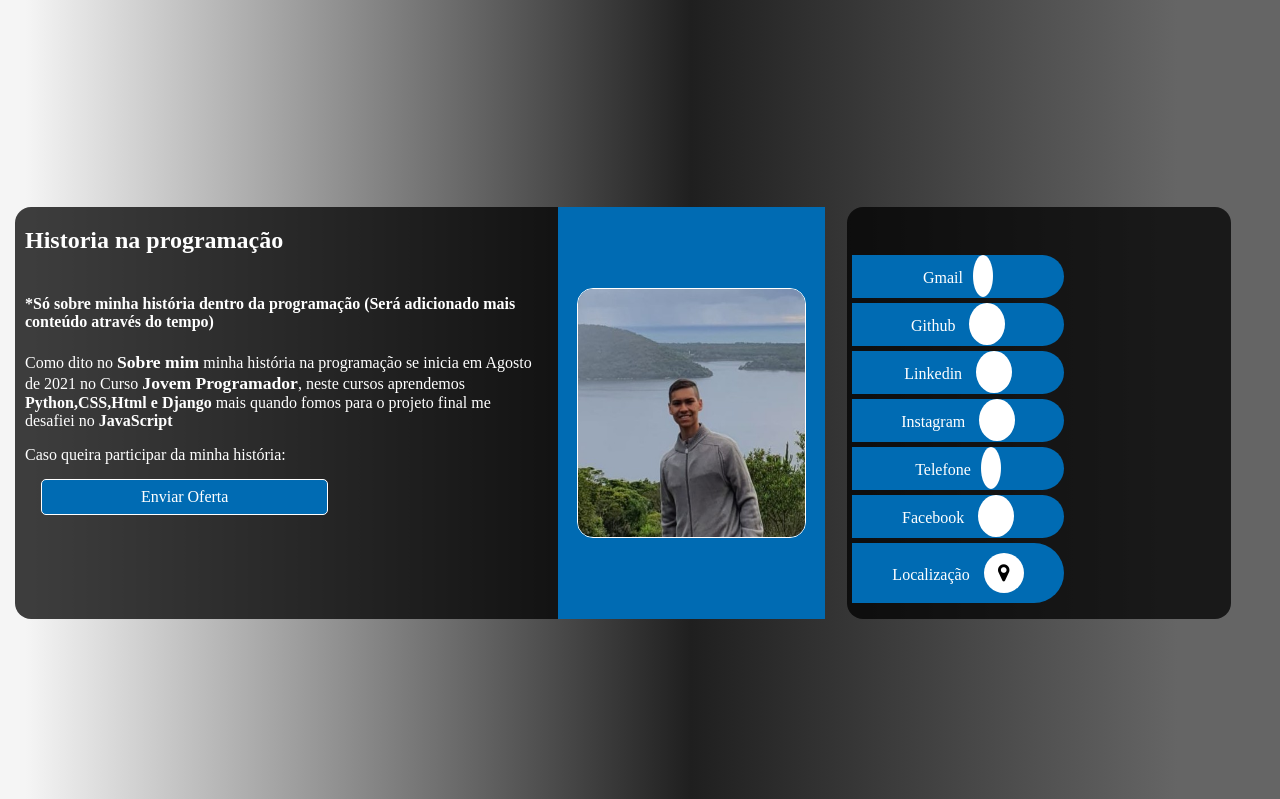
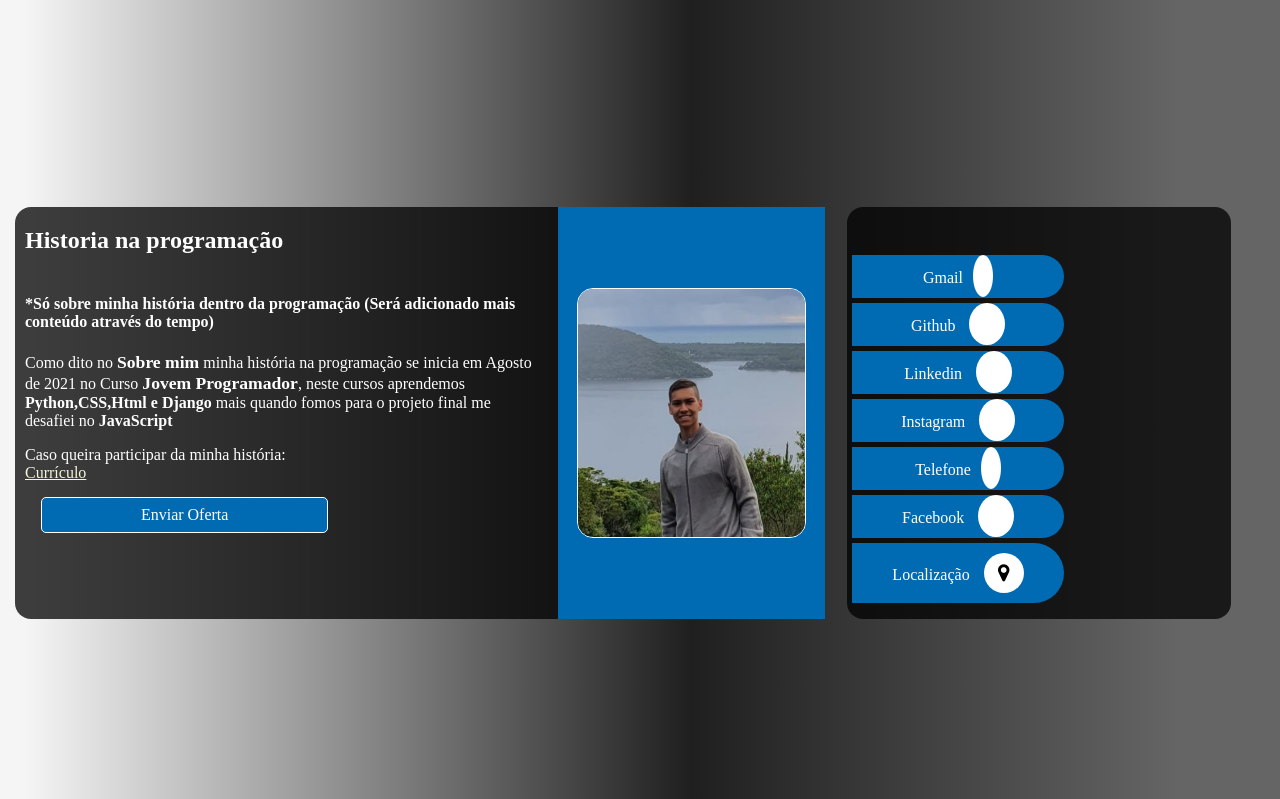
Before and after one commit to Fabianbatistasilva/PortFolio, a Django app: page /sobre_Fabian/ in a window 1280 px wide. Shown: the part 82-881 px from the top of the page. Run offline with Django 4.2, Linux system fonts and the light colour scheme; some libraries are stand-ins or nearby versions.

Commit message:
curriculo

```diff
--- a/portfolio/templates/paginas/sobre.html
+++ b/portfolio/templates/paginas/sobre.html
@@ -18,6 +18,7 @@
                     </p>
                     <span class="participe_historia">
                         <label for="enviar_oferta_sobre">Caso queira participar da minha história:</label>
+                        <a style="color: beige;" href='https://docs.google.com/document/d/1N7HwD24QePEjHmimvxHnAMvE3axU1AVducw2ZmhhpEs/edit?usp=drive_link'> Currículo </a>
                         <a class="enviar_oferta_sobre" href="{% url 'oferta' %}">Enviar Oferta</a>
                     </span>
                 </div>
```
